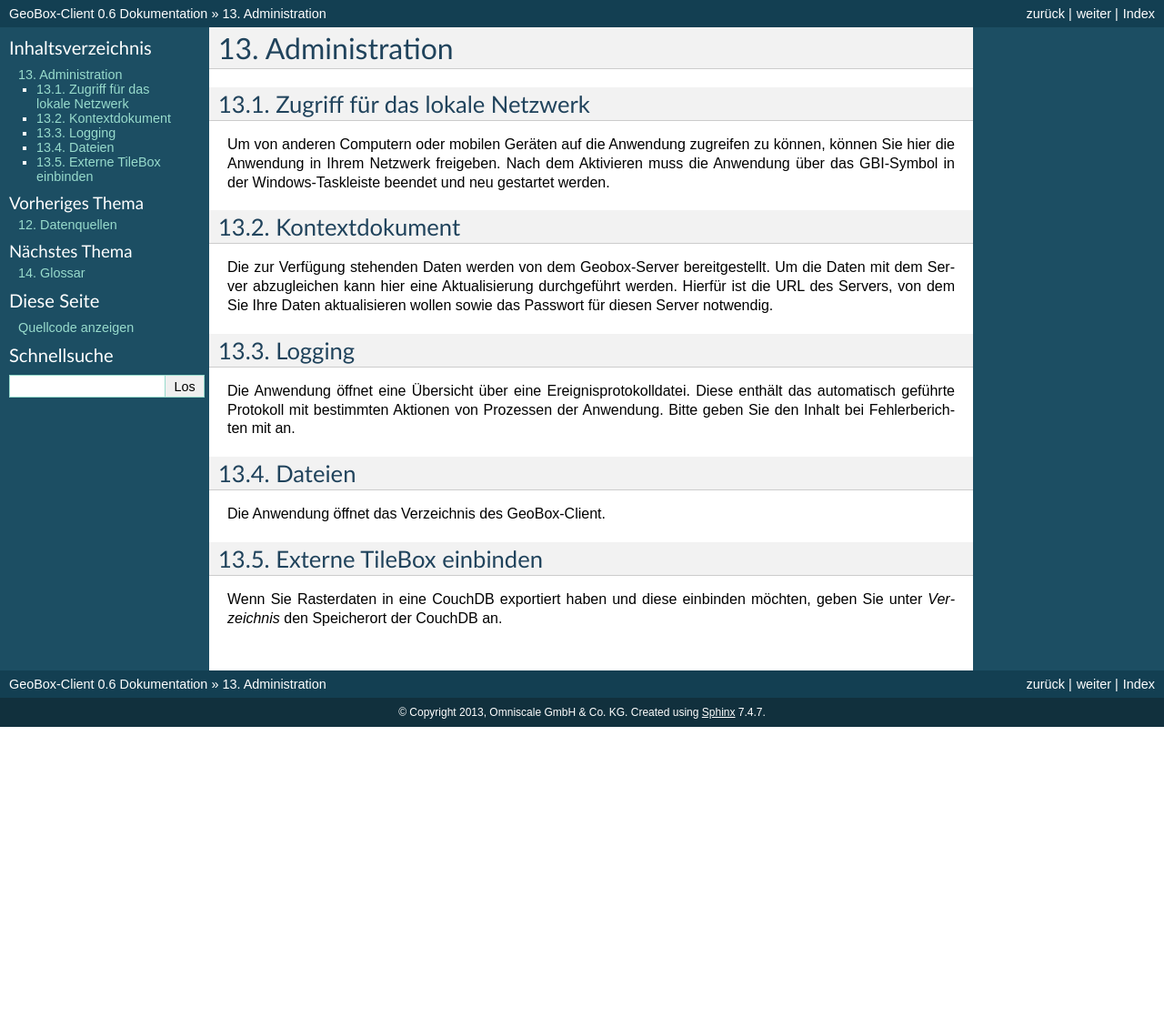
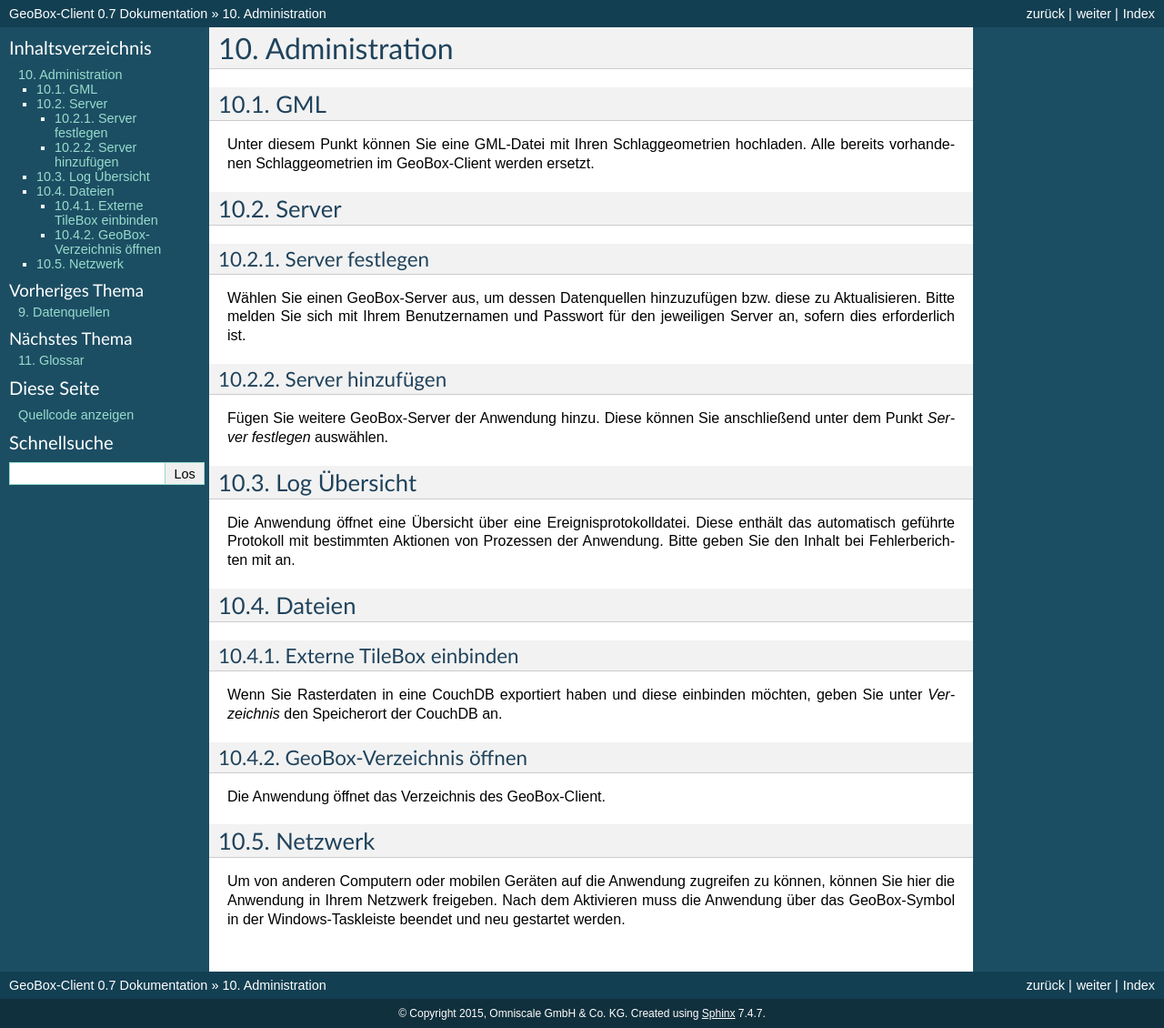
Before and after one commit to geobox-infrastructure/gbi-client, a Sphinx documentation site: the page built from docs/user/de/source/einstellungen.rst, in a window 1280 px wide. Shown: the whole page at 91% size. Built offline with Sphinx 7.4.7, drawn with Linux system fonts in a browser that asks for light colours; before the commit the page ends 900 px from its top, so only the background shows below that.

Commit message:
Updated user manual

```diff
--- a/docs/user/de/source/conf.py
+++ b/docs/user/de/source/conf.py
@@ -41,16 +41,16 @@
 
 # General information about the project.
 project = u'GeoBox-Client'
-copyright = u'2013, Omniscale GmbH & Co. KG'
+copyright = u'2015, Omniscale GmbH & Co. KG'
 
 # The version info for the project you're documenting, acts as replacement for
 # |version| and |release|, also used in various other places throughout the
 # built documents.
 #
 # The short X.Y version.
-version = '0.6'
+version = '0.7'
 # The full version, including alpha/beta/rc tags.
-release = '0.6'
+release = '0.7'
 
 # The language for content autogenerated by Sphinx. Refer to documentation
 # for a list of supported languages.
--- a/docs/user/de/source/datenquellen.rst
+++ b/docs/user/de/source/datenquellen.rst
@@ -9,7 +9,7 @@
 Externe Rasterquellen
 ---------------------
 
-Ist eine Übersicht der von dem GeoBox-Server für Sie zur Verfügung gestellten Rasterquellen. Es werden der `Titel` und der `Layer Name` angezeigt. Außerdem wird angezeigt, ob die entsprechende Quelle abgesichert ist. Sollte dies der Fall sein, können Sie die Quelle über den Button `Entsperren` freischalten. Nach Betätigung des Button `Entsperren` werden Sie aufgefordert, Benutzername und Passwort für die Quelle anzugeben. Der angegebene Benutzername wird anschließend in der Spalte `Benutzername` angezeigt.
+Ist eine Übersicht der von dem GeoBox-Server für Sie zur Verfügung gestellten Rasterquellen. Es werden der `Titel`, der `Layer Name`, sowie der zugehörige GeoBox-Server angezeigt. Außerdem wird angezeigt, ob die entsprechende Quelle abgesichert ist. Sollte dies der Fall sein, können Sie die Quelle über den Button `Entsperren` freischalten. Nach Betätigung des Button `Entsperren` werden Sie aufgefordert, Benutzername und Passwort für die Quelle anzugeben. Der angegebene Benutzername wird anschließend in der Spalte `Benutzername` angezeigt.
 
 Externe Suchdienste
 -------------------
--- a/docs/user/de/source/einstellungen.rst
+++ b/docs/user/de/source/einstellungen.rst
@@ -1,27 +1,43 @@
 Administration
 ==============
 
-Zugriff für das lokale Netzwerk
--------------------------------
+GML
+---
 
-Um von anderen Computern oder mobilen Geräten auf die Anwendung zugreifen zu können, können Sie hier die Anwendung in Ihrem Netzwerk freigeben. Nach dem Aktivieren muss die Anwendung über das GBI-Symbol in der Windows-Taskleiste beendet und neu gestartet werden.
+Unter diesem Punkt können Sie eine GML-Datei mit Ihren Schlaggeometrien hochladen. Alle bereits vorhandenen Schlaggeometrien im GeoBox-Client werden ersetzt.
 
-Kontextdokument
----------------
+Server
+------
 
-Die zur Verfügung stehenden Daten werden von dem Geobox-Server bereitgestellt. Um die Daten mit dem Server abzugleichen kann hier eine Aktualisierung durchgeführt werden. Hierfür ist die URL des Servers, von dem Sie Ihre Daten aktualisieren wollen sowie das Passwort für diesen Server notwendig.
+Server festlegen
+''''''''''''''''
 
-Logging
--------
+Wählen Sie einen GeoBox-Server aus, um dessen Datenquellen hinzuzufügen bzw. diese zu Aktualisieren. Bitte melden Sie sich mit Ihrem Benutzernamen und Passwort für den jeweiligen Server an, sofern dies erforderlich ist.
+
+Server hinzufügen
+'''''''''''''''''
+
+Fügen Sie weitere GeoBox-Server der Anwendung hinzu. Diese können Sie anschließend unter dem Punkt `Server festlegen` auswählen.
+
+Log Übersicht
+-------------
 
 Die Anwendung öffnet eine Übersicht über eine Ereignisprotokolldatei. Diese enthält das automatisch geführte Protokoll mit bestimmten Aktionen von Prozessen der Anwendung. Bitte geben Sie den Inhalt bei Fehlerberichten mit an.
 
 Dateien
 -------
 
+Externe TileBox einbinden
+'''''''''''''''''''''''''
+
+Wenn Sie Rasterdaten in eine CouchDB exportiert haben und diese einbinden möchten, geben Sie unter `Verzeichnis` den Speicherort der CouchDB an.
+
+GeoBox-Verzeichnis öffnen
+'''''''''''''''''''''''''
+
 Die Anwendung öffnet das Verzeichnis des GeoBox-Client.
 
-Externe TileBox einbinden
--------------------------
+Netzwerk
+--------
 
-Wenn Sie Rasterdaten in eine CouchDB exportiert haben und diese einbinden möchten, geben Sie unter `Verzeichnis` den Speicherort der CouchDB an.
+Um von anderen Computern oder mobilen Geräten auf die Anwendung zugreifen zu können, können Sie hier die Anwendung in Ihrem Netzwerk freigeben. Nach dem Aktivieren muss die Anwendung über das GeoBox-Symbol in der Windows-Taskleiste beendet und neu gestartet werden.
--- a/docs/user/de/source/import.rst
+++ b/docs/user/de/source/import.rst
@@ -2,3 +2,8 @@
 =================
 
 Der GeoBox-Client bietet die Möglichkeit Raster- und Vektordaten zu importieren und somit lokal verfügbar zu machen. Neben dem Importieren von Rasterdaten können zusätzlich Vektordaten in den Dateiformaten Shapefile oder GeoJSON eingespielt werden.
+
+.. include:: import_raster.rst
+.. include:: import_shape.rst
+.. include:: import_geojson.rst
+.. include:: import_gml.rst
--- a/docs/user/de/source/index.rst
+++ b/docs/user/de/source/index.rst
@@ -10,9 +10,6 @@
 
   einfuehrung
   import
-  import_raster
-  import_shape
-  import_geojson
   boxen
   export
   aufgaben
```
Also changed, not shown: docs/user/de/source/einfuehrung.rst (+11 -12 lines), docs/user/de/source/import_gml.rst (added, +21 -0 lines), 1 other file.
